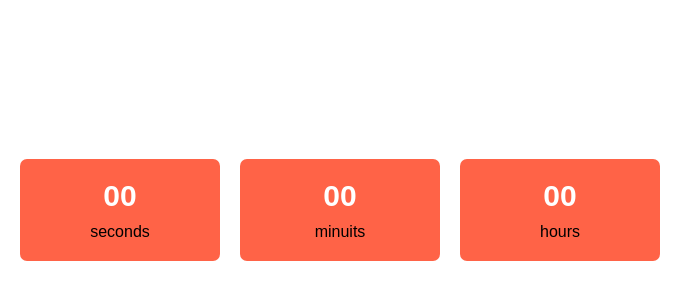
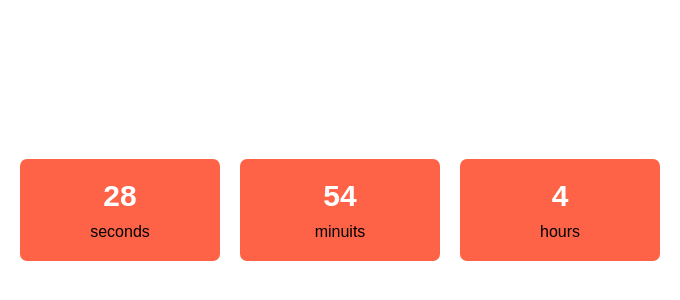
Before and after one commit to saifuldoict/js-watch, a plain HTML site: page index.html in a window 1280 px wide. Shown: the part 190-490 px from the top of the page, 306-986 px from the left. Drawn offline with Linux system fonts and the light colour scheme.

Commit message:
second commit

```diff
--- a/index.html
+++ b/index.html
@@ -17,7 +17,7 @@
         </div>
 
         <div>
-            <h1 id="minuits">00</h1>
+            <h1 id="minutes">00</h1>
             <p>minuits</p>
         </div>
         <div>
--- a/index.js
+++ b/index.js
@@ -0,0 +1,21 @@
+const seconds = document.getElementById('seconds');
+const minutes = document.getElementById('minutes');
+const hours   = document.getElementById('hours');
+
+
+
+
+setInterval(function(){
+
+    var date=new Date();
+    var sec =date.getSeconds();
+    var min =date.getMinutes();
+    var hou =date.getHours();
+
+
+    seconds.innerText = sec;
+    minutes.innerText = min;
+    hours.innerText = hou;
+
+
+}), 1000;
```
